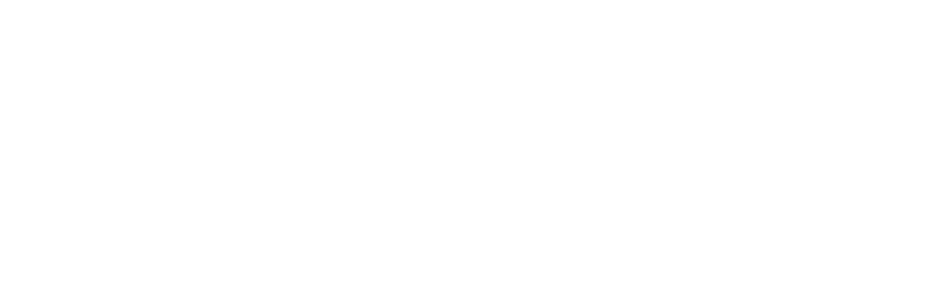
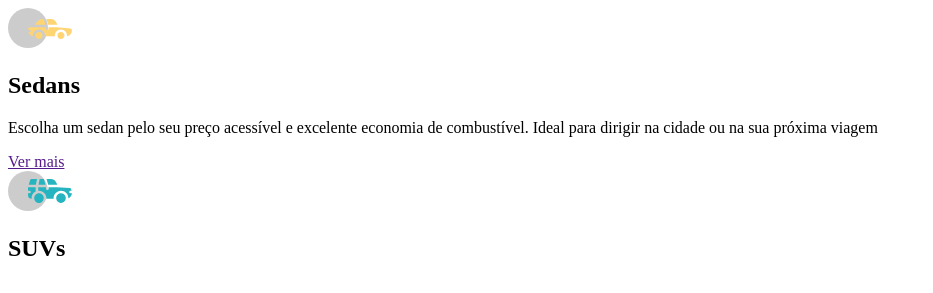
Before and after one commit to bimatos222/carros, a plain HTML site: page index.html in a window 1280 px wide. Shown: the whole page, without its empty margins (0-933 px from the left). Drawn offline with Linux system fonts and the light colour scheme.

Commit message:
desenvolvimento do html

```diff
--- a/index.html
+++ b/index.html
@@ -9,20 +9,20 @@
 <body>
     <main>
         <section class="sedans">
-            <img src="" alt="">
-            <h2></h2>
-            <p></p>
-            <a href=""></a>
+            <img src="./imagens/icon-sedans.svg" alt="carro sedan">
+            <h2>Sedans</h2>
+            <p>Escolha um sedan pelo seu preço acessível e excelente economia de combustível. Ideal para dirigir na cidade ou na sua próxima viagem</p>
+            <a href="">Ver mais</a>
         </section>
 
         <section class="suvs">
-            <img src="" alt="">
-            <h2></h2>
+            <img src="./imagens/icon-suvs.svg" alt="carro suv">
+            <h2>SUVs</h2>
             <p></p>
             <a href=""></a>
 
         </section>
-        <section class="suxuosos">
+        <section class="luxuosos">
             <img src="" alt="">
             <h2></h2>
             <p></p>
```
